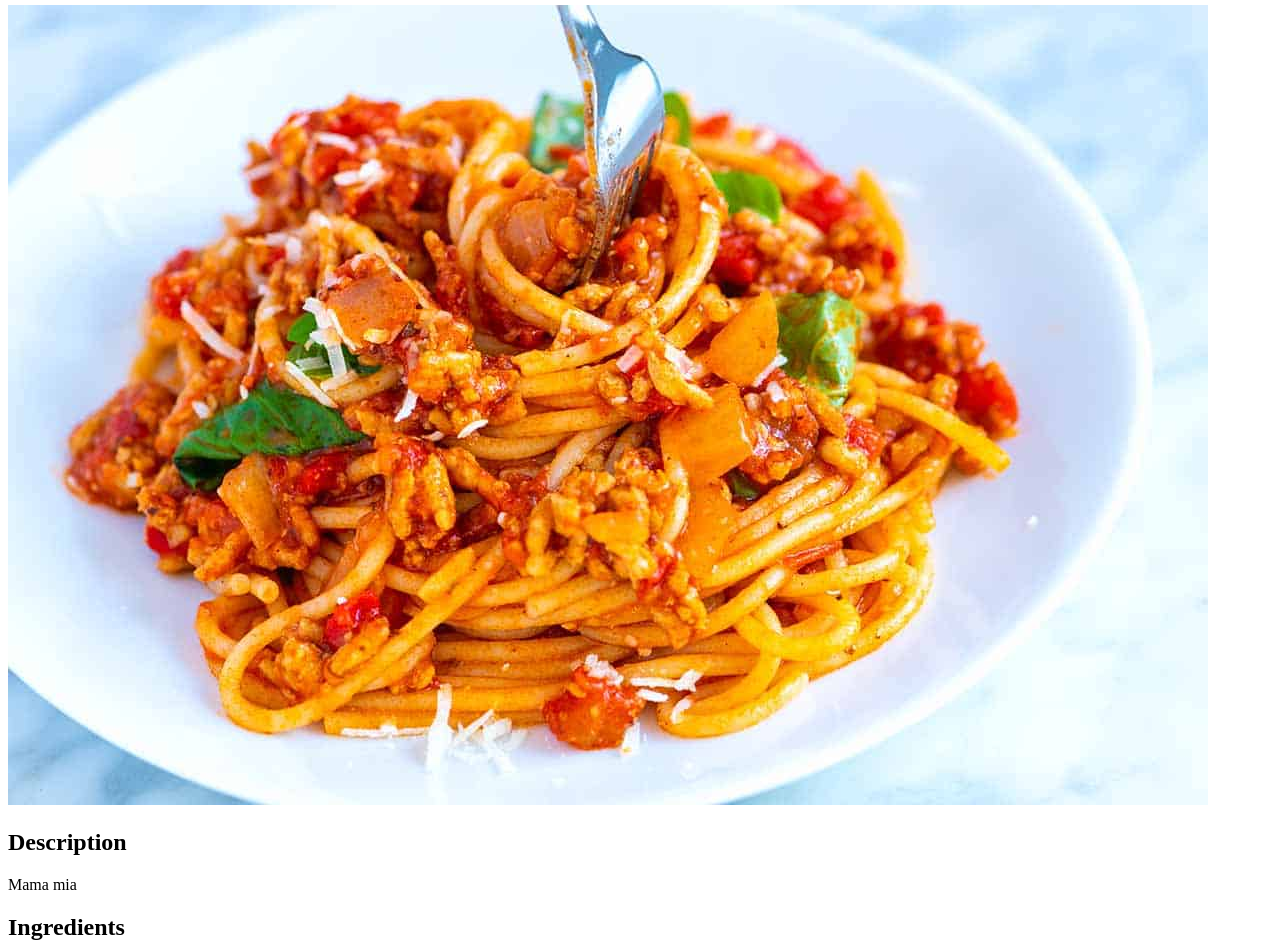
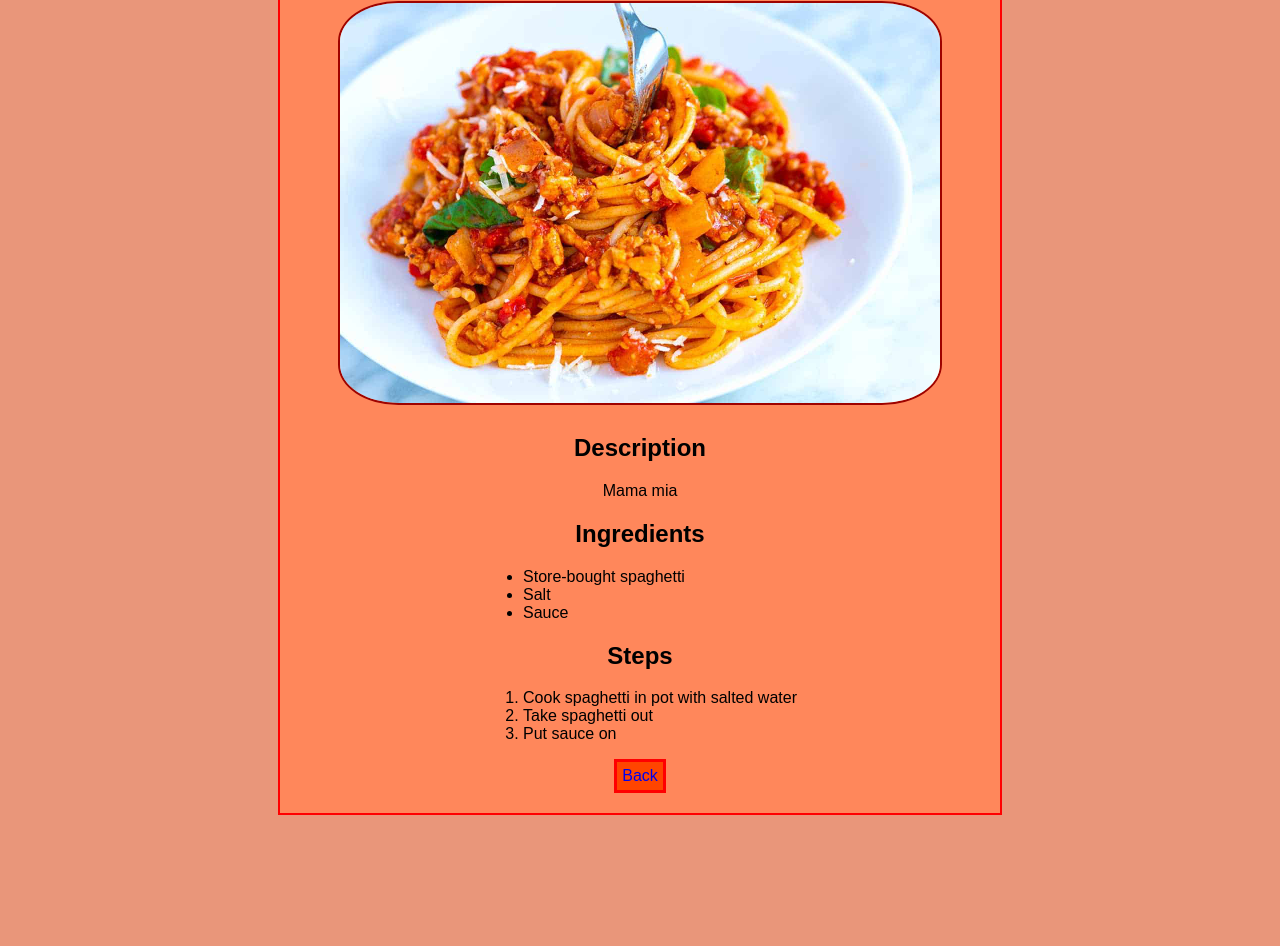
Before and after one commit to tammypaws404/odin-recipes, a plain HTML site: page recipes/spaghetti.html in a window 1280 px wide. Shown: the part 75-1021 px from the top of the page. After the commit the page ends 898 px from the top, so only its background shows below. Drawn offline with Linux system fonts and the light colour scheme.

Commit message:
Add styles to webpages

```diff
--- a/recipes/spaghetti.html
+++ b/recipes/spaghetti.html
@@ -3,14 +3,21 @@
     <head>
         <meta charset="utf-8">
         <title>Spaghetti Recipe</title>
+        <link rel="stylesheet" href="../style.css">
     </head>
 
     <body>
-        <h1>Spaghetti Recipe</h1>
+        <div class="card">
+            <h1 class="header">Spaghetti Recipe</h1>
+            <div class="center">
                 <img src="../images/spaghetti.jpeg" alt="Spaghetti">
+            </div>
 
+            <div class="container">
                 <h2>Description</h2>
+                <div class="center">
                     <p>Mama mia</p>
+                </div>
 
                 <h2>Ingredients</h2>
                 <ul>
@@ -25,5 +32,9 @@
                     <li>Take spaghetti out</li>
                     <li>Put sauce on</li>
                 </ol>
+            </div>
+
+            <button class="back"><a href="../index.html">Back</a></button>
+        </div>
     </body>
 </html>
--- /dev/null
+++ b/style.css
@@ -0,0 +1,66 @@
+body {
+    font-family: Arial, Helvetica, sans-serif;
+    background-color: darksalmon;
+}
+
+.card {
+    width: 700px;
+    border: 2px solid red;
+    padding: 10px;
+    margin: 0 auto;
+    background-color: rgb(255, 135, 91);
+}
+
+a {
+    text-decoration: none;
+    font-size: 16px;
+}
+
+.header,
+img {
+    border: 2px solid rgb(158, 3, 0);
+    margin: 5px auto;
+}
+
+.center {
+    text-align: center;
+}
+
+.container {
+    width: fit-content;
+    margin: 0 auto;
+}
+
+h1, h2, h3 {
+    text-align: center;
+}
+
+.container .section {
+    width: fit-content;
+    text-align: center;
+}
+
+.header {
+    background-color: rgba(250, 186, 172, 0.973);
+    width: fit-content;
+}
+
+img {
+    height: 400px;
+    width: auto;
+    border-radius: 10%;
+}
+
+button {
+    display: inline;
+    padding: 15px;
+    border: 3px double rgb(217, 104, 255);
+}
+
+.back {
+    display: block;
+    padding: 5px;
+    border: 3px solid red;
+    background-color: orangered;
+    margin: 10px auto;
+}
```
Also changed, not shown: index.html (+13 -7 lines), recipes/fried-rice.html (+10 -1 lines), recipes/omelette.html (+10 -1 lines). Lines whose indentation alone changed are shown as unchanged.
